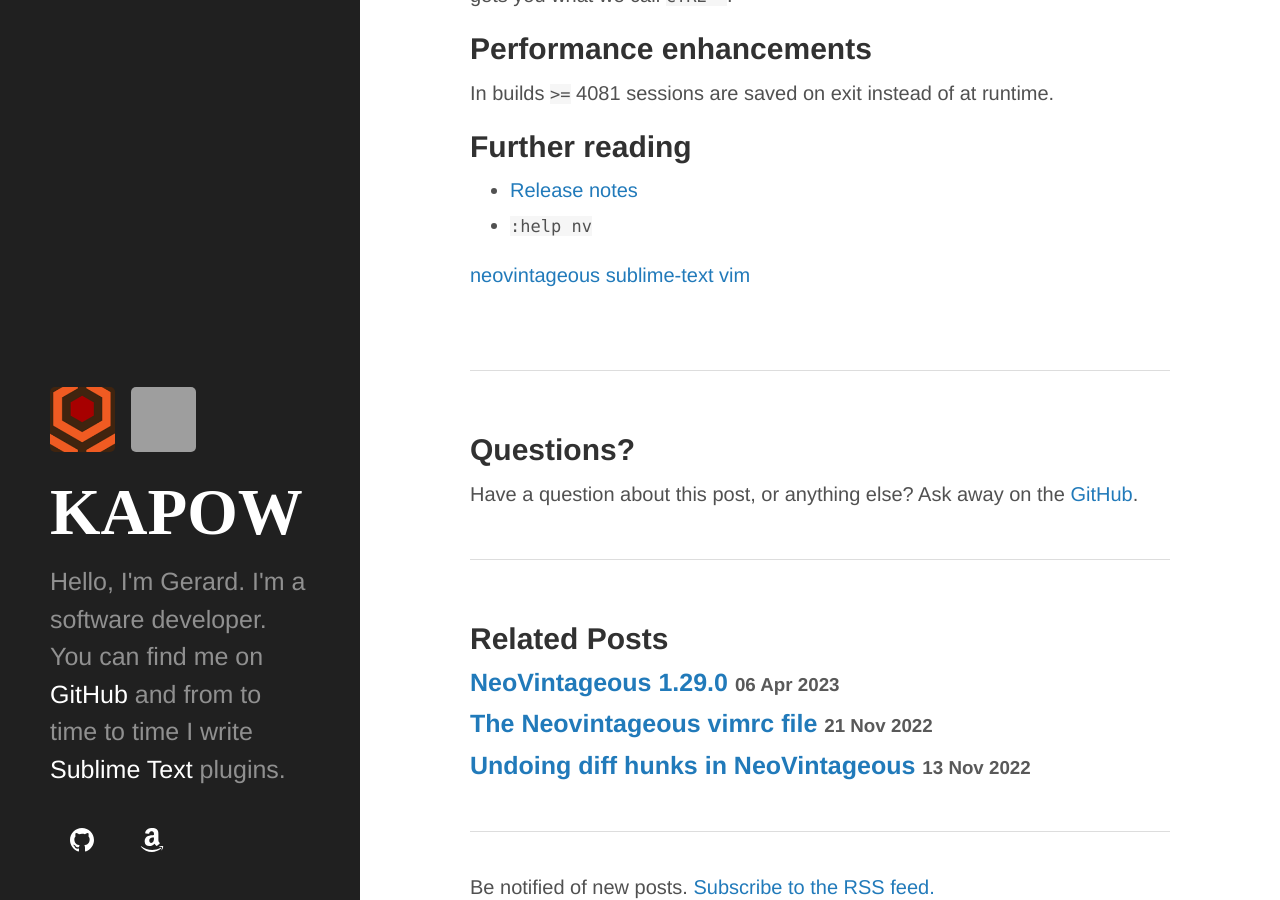
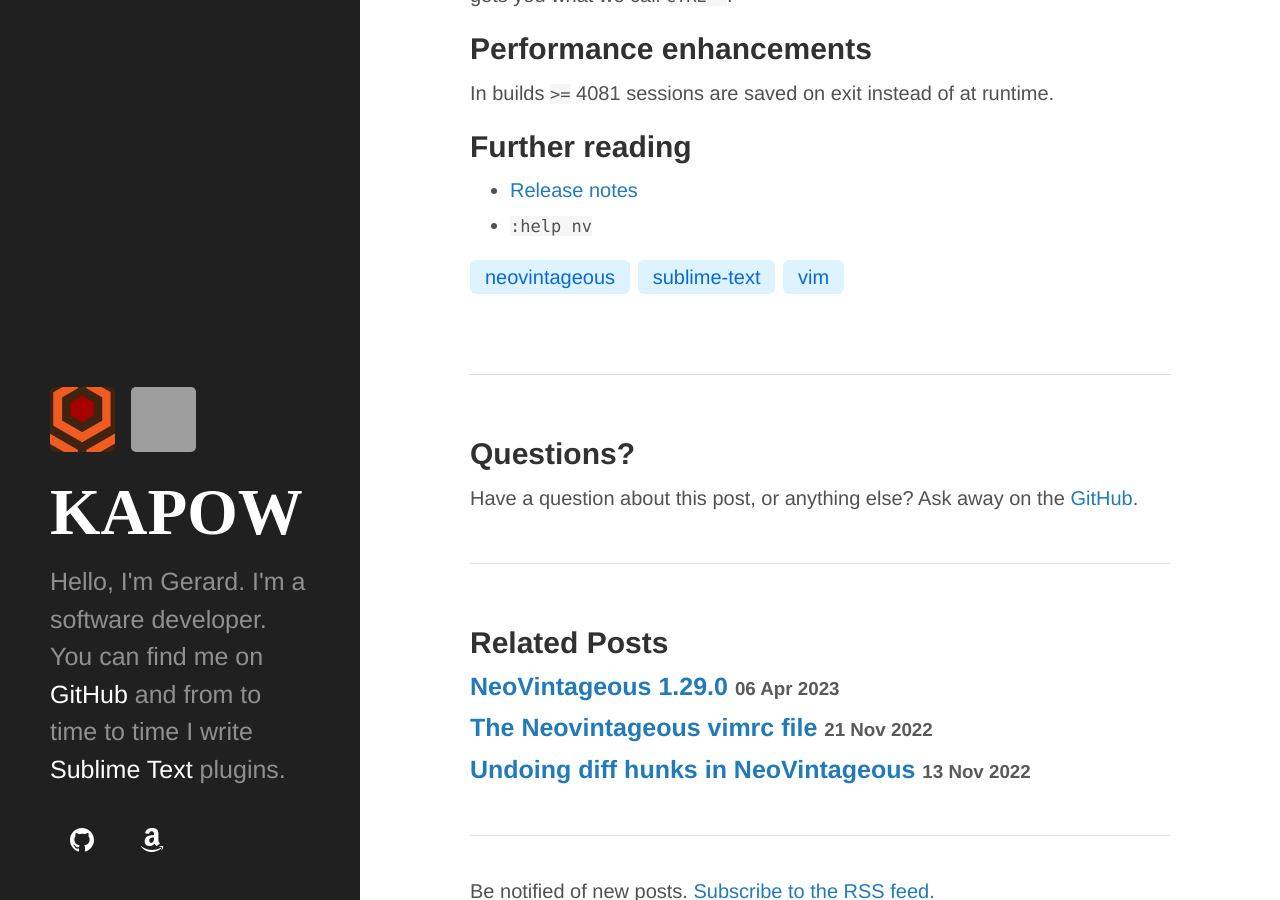
Before and after one commit to gerardroche/gerardroche.github.io, a Jekyll site: the page built from _posts/2023-04-05-neovintageous-1.28.0.md, in a window 1280 px wide and 900 px high, scrolled down 565 px. Built offline with Jekyll 4.4.1, drawn with Linux system fonts in a browser that asks for light colours; grey boxes are pictures that could not be loaded.

Commit message:
Fix tags

```diff
--- a/_layouts/post.html
+++ b/_layouts/post.html
@@ -10,7 +10,9 @@
   </div>
   <div class="tags">
     {% for tag in page.tags %}
-      <a href="/tags/{{ tag }}">{{ tag }}</a>
+      <span class="tag">
+        <a href="/tags/{{ tag }}">{{ tag }}</a>
+      </span>
     {% endfor %}
   </div>
 </article>
--- a/_sass/_hyde.scss
+++ b/_sass/_hyde.scss
@@ -2,6 +2,18 @@
 @import "hyde/syntax";
 @import "hyde/syntax-dark";
 @import "hyde/hyde";
+
+a {
+  color: #217ABA;
+}
+
+blockquote {
+  color: #757575;
+}
+
+a.kapow {
+  text-decoration: none;
+}
 
 .sidebar .sidebar-about img {
     height: 3.25rem;
@@ -79,22 +91,6 @@
   color: #595959;
 }
 
-a {
-  color: #217ABA;
-}
-
-a.kapow {
-  text-decoration: none;
-}
-
-p a {
-  // color: #165A8D;
-}
-
-blockquote {
-  color: #757575;
-}
-
 .highlight {
   background-color: #263238;
 }
```
